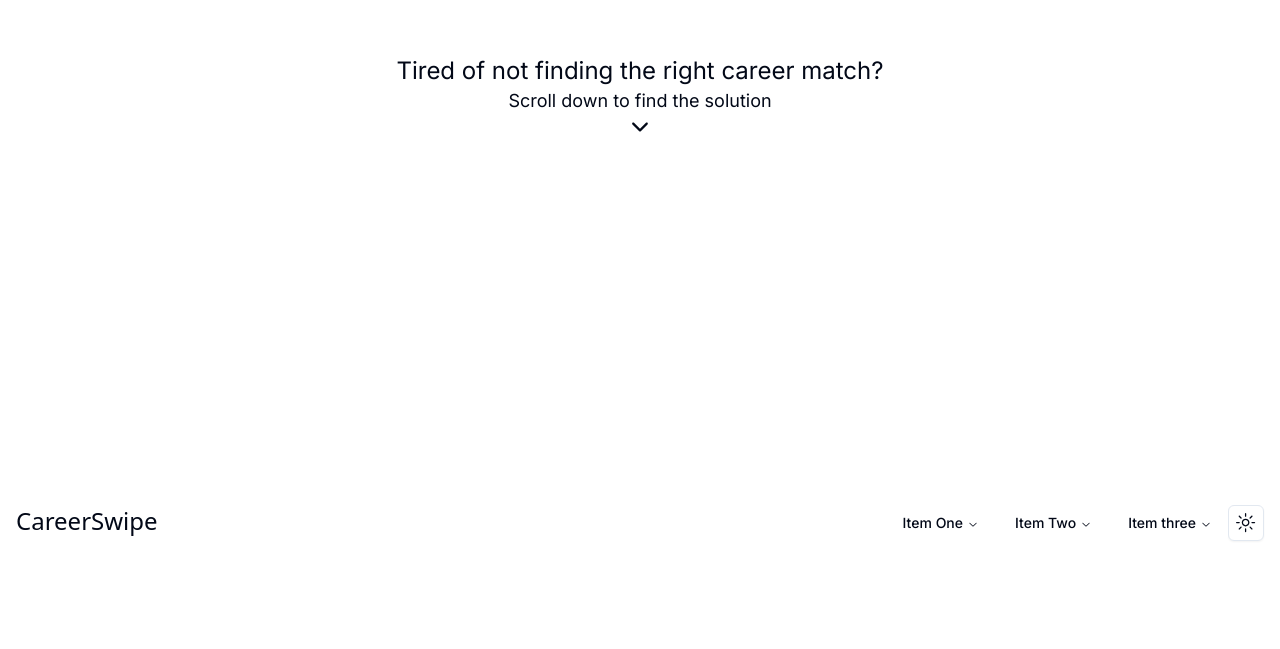
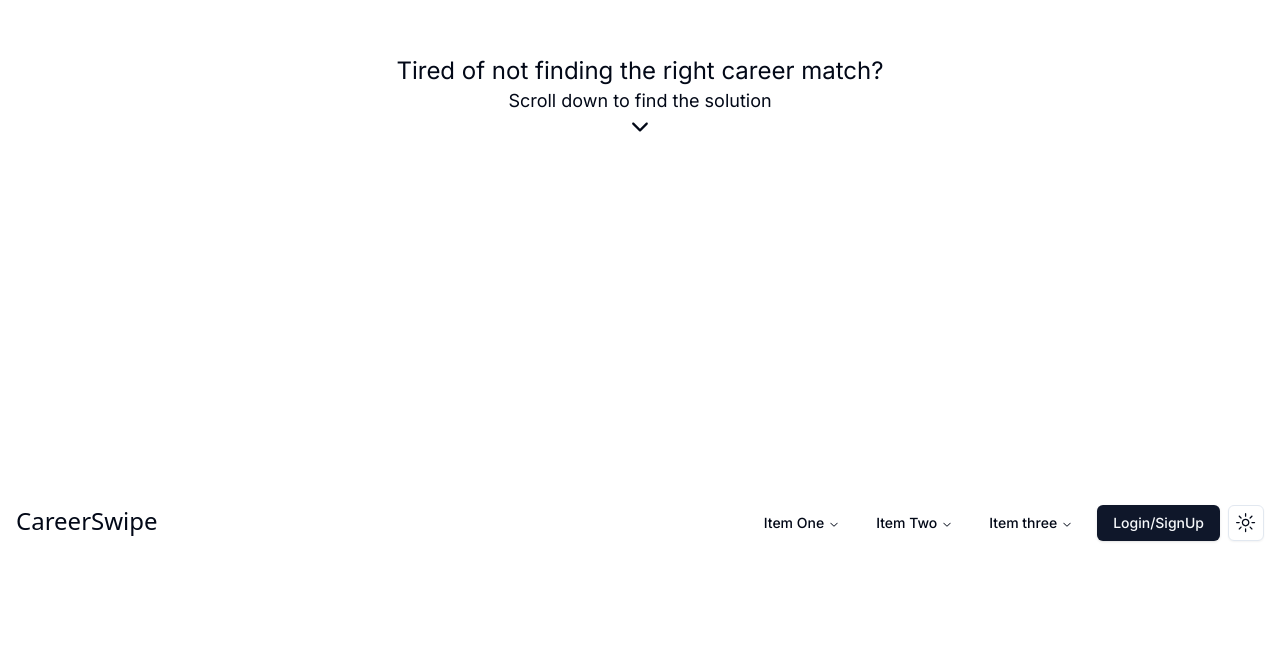
Before and after one commit to CSC-4351-FL2024-Tuesday/Team4, a Next.js app: page / in a window 1280 px wide. Shown: the part 303-952 px from the top of the page. Built offline with nearby package versions, Linux system fonts and the light colour scheme.

Commit message:
made header dyanmic & linked landing & login pages

```diff
--- a/app/components/common/header.tsx
+++ b/app/components/common/header.tsx
@@ -13,10 +13,12 @@ import {
 import { ModeToggle } from '../../utils/mode_toggle';
 
 export interface HeaderProps {
+  children?: React.ReactNode;
 }
 
 export default class Header extends React.Component<HeaderProps> {
   public render() {
+    const {children} = this.props;
     return (
       <div className='w-screen flex justify-between my-2'>
         {/* logo */}
@@ -50,6 +52,11 @@ export default class Header extends React.Component<HeaderProps> {
                 </NavigationMenuList>
             </NavigationMenu>
           </div>
+          {children && (
+            <div className='px-2'>
+              {children}
+            </div>
+          )}
           <div>
             <ModeToggle />
           </div>
--- a/app/components/common/landing.tsx
+++ b/app/components/common/landing.tsx
@@ -4,12 +4,19 @@ import { Card, CardContent } from '@/components/ui/card';
 import Rhetoricals from './rhetoricals_scrolling';
 import Header from './header';
 import { IoIosArrowDown } from "react-icons/io";
+import { Button } from '@/components/ui/button';
+import { useRouter } from 'next/navigation';
 
 export interface  LandingProps {
 }
 
-export default class Landing extends React.Component< LandingProps> {
-  public render() {
+function Landing(props: LandingProps) {
+    const router = useRouter();
+
+    const handleLoginClick = () => {
+      router.push('/login');
+    };
+
     return (
       <div className='h-full w-full flex flex-col items-center justify-center relative'>
         <div className='flex flex-col items-center justify-center w-screen h-screen'>
@@ -18,10 +25,14 @@ export default class Landing extends React.Component< LandingProps> {
             <IoIosArrowDown className='text-2xl'/>
         </div>
         <div className='sticky top-0 z-10'>
-            <Header/>
+            <Header>
+              <Button onClick={handleLoginClick}>Login/SignUp</Button>
+            </Header>
         </div>
         <Rhetoricals/>
       </div>
     );
-  }
+
 }
+
+export default Landing;
```
